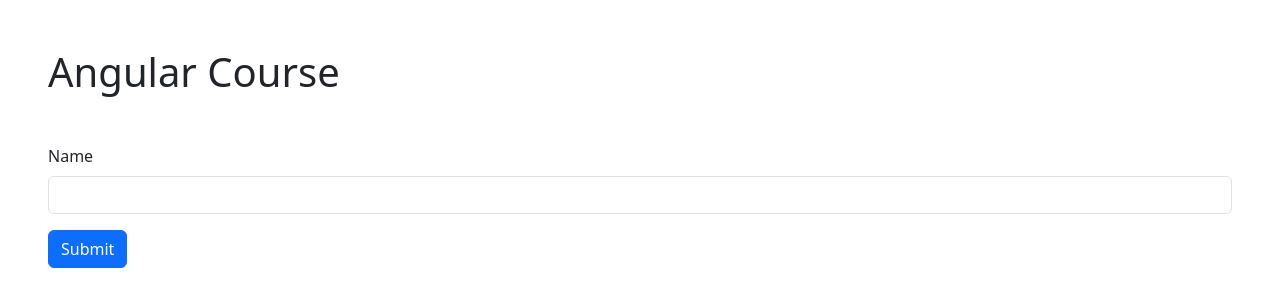
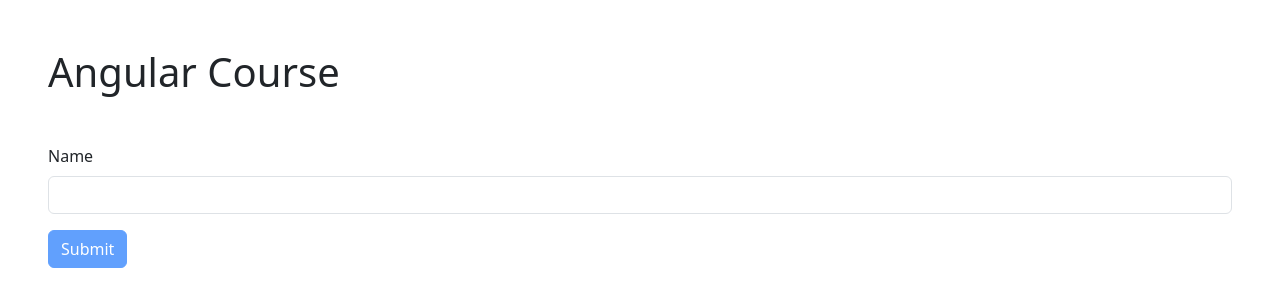
Before and after one commit to codeWithAshith/Angular-Course, an Angular app: page / in a window 1280 px wide. Shown: the top 306 px of the page. Built offline with nearby package versions, Linux system fonts and the light colour scheme.

Commit message:
20. Template driven - Disabled validation

```diff
--- a/src/app/contact-form/contact-form.component.html
+++ b/src/app/contact-form/contact-form.component.html
@@ -20,7 +20,9 @@
       <div *ngIf="name.errors?.['minlength']">Please provide a valid Name</div>
     </div>
   </div>
-  <button type="submit" class="btn btn-primary">Submit</button>
+  <button type="submit" class="btn btn-primary" [disabled]="!form.valid">
+    Submit
+  </button>
 </form>
 
 <!-- Note that from Angular v13, it changed a bit from an old code like this: -->
```
